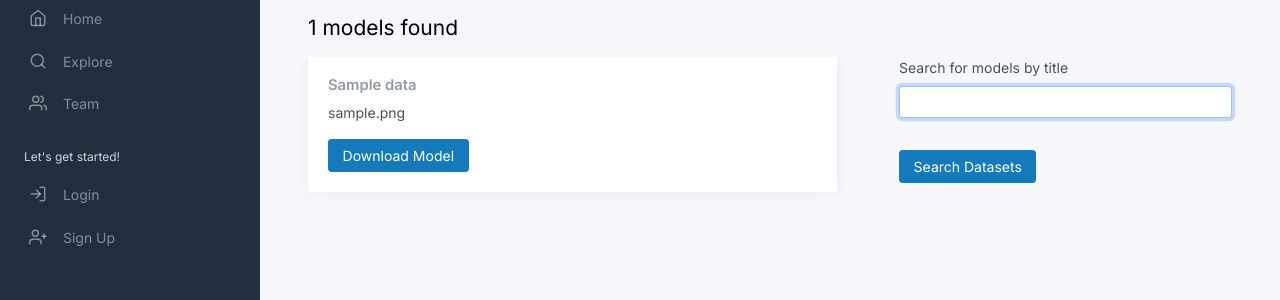
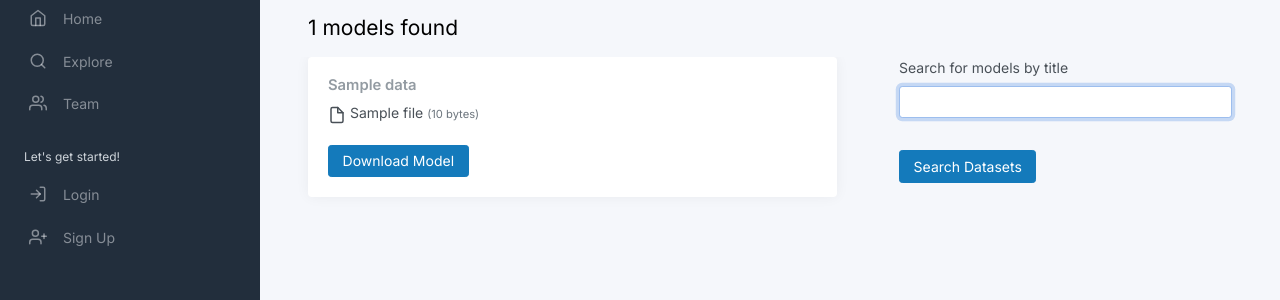
Before and after one commit to EGC-Gazpacho/gazpacho-hub, a Flask app: page /explore2/models in a window 1280 px wide. Shown: the part 144-444 px from the top of the page. Run offline with Flask 3, Linux system fonts and the light colour scheme; tables that the repository leaves empty hold one stand-in row (values such as "Sample post"); parts of the project's set-up code (start-up, migrations or seed data) failed here and were passed over; some libraries are stand-ins or nearby versions.

Commit message:
feat: size is also shown in the card

```diff
--- a/app/modules/explore/templates/explore2/index.html
+++ b/app/modules/explore/templates/explore2/index.html
@@ -20,10 +20,13 @@
                 <div class="card">
                     <div class="card-body">
                         <h5 class="card-title">{{ model.fm_meta_data.title }}</h5>
-                                <p class="card-text">{{ model.fm_meta_data.uvl_filename }}</p>
-
-                                <a href="{{ url_for('hubfile.download_file', file_id=model.id) }}"
-                                 class="btn btn-primary" download>Download Model</a>
+                        {% for file in model.files %}
+                                <i data-feather="file"></i> {{ file.name }}
+                                        <small class="text-muted">({{ file.get_formatted_size() }})</small>
+                                        <br>
+                                        <br>
+                        {% endfor %}
+                        <a href="{{ url_for('hubfile.download_file', file_id=model.id) }}" class="btn btn-primary" download>Download Model</a>
                     </div>
                 </div>
             </div>
```
Lines whose indentation alone changed are shown as unchanged.
